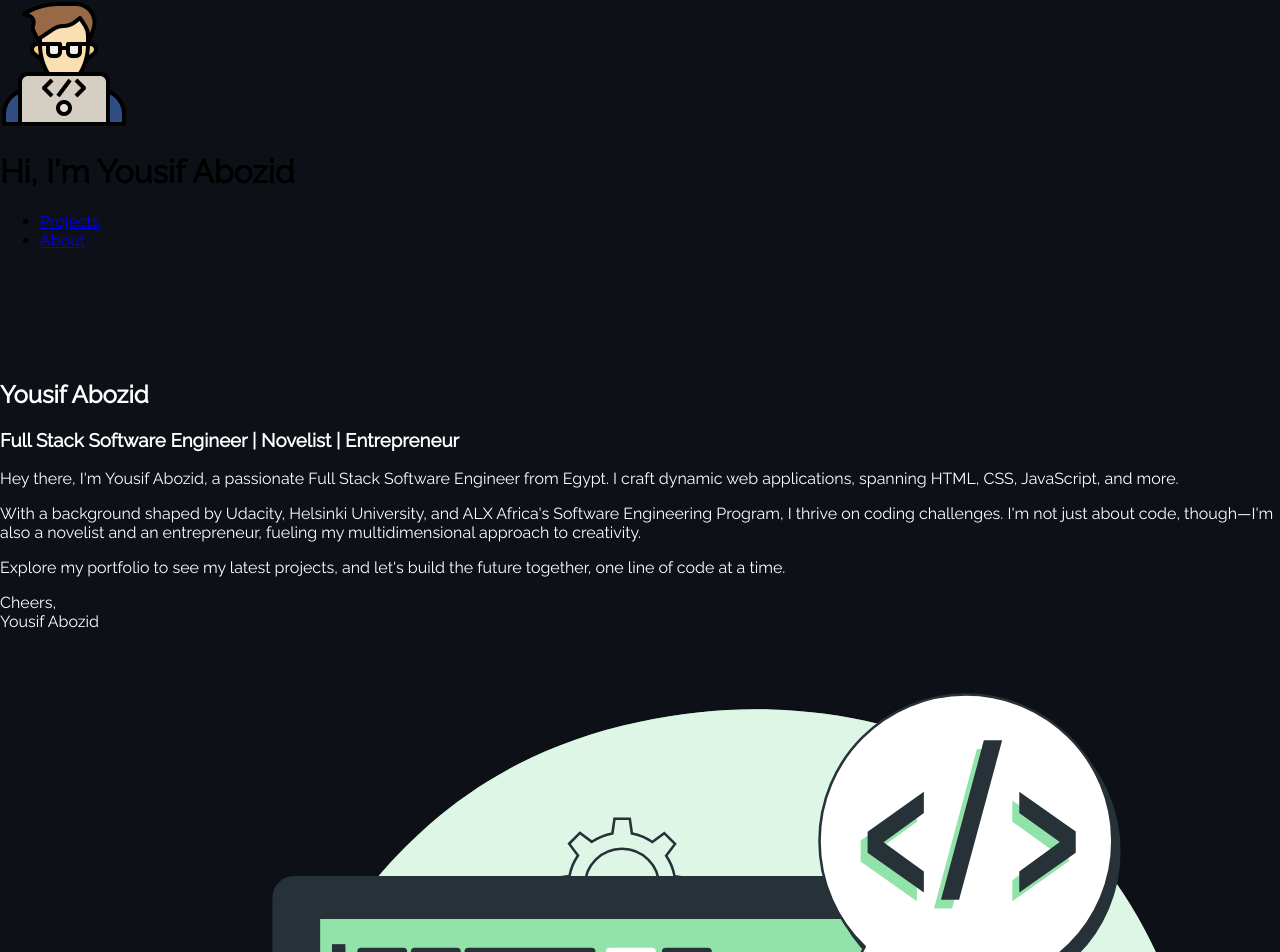
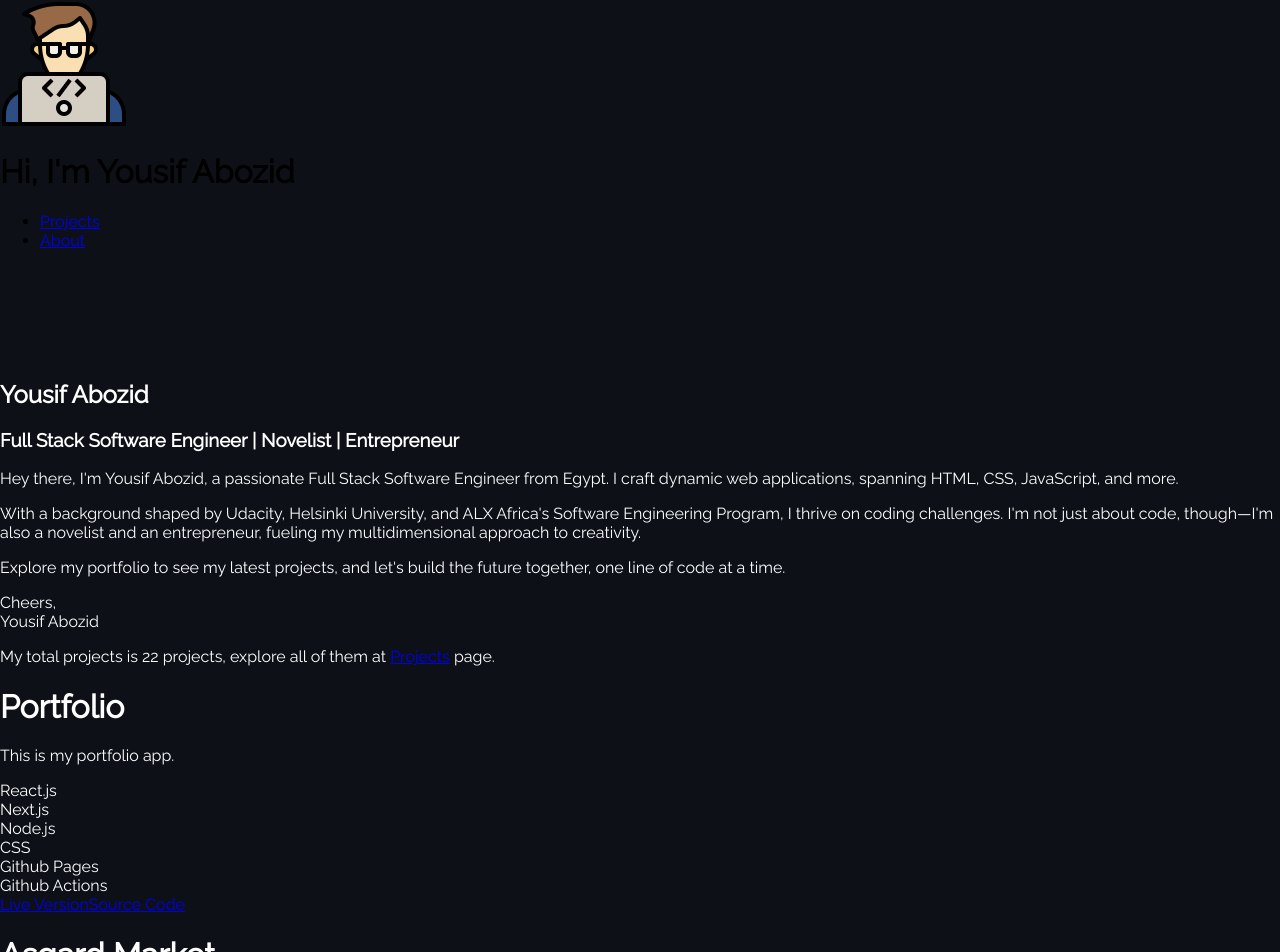
Before and after one commit to YousifAbozid/YousifAbozid.github.io, a Next.js app: page / in a window 1280 px wide. Shown: the top 952 px of the page. Built offline with nearby package versions, Linux system fonts and the light colour scheme.

Commit message:
add projects section

```diff
--- a/app/page.js
+++ b/app/page.js
@@ -1,5 +1,6 @@
 import Bio from '@/components/Bio'
 import Footer from '@/components/Footer'
+import ProjectsSection from '@/components/ProjectsSection'
 
 /**
  * Renders the Home component.
@@ -10,6 +11,7 @@ export default function Home() {
   return (
     <div className="container">
       <Bio />
+      <ProjectsSection />
       <Footer />
     </div>
   )
--- /dev/null
+++ b/components/ProjectsSection.js
@@ -0,0 +1,40 @@
+import projectsArray from '@/projectsArray'
+import Link from 'next/link'
+
+const ProjectsSection = () => {
+  return (
+    <div className="projects_section">
+      <p>
+        My total projects is {projectsArray.length} projects, explore all of them at{' '}
+        <Link href="/projects">Projects</Link> page.
+      </p>
+      {projectsArray.slice(0, 4).map((project) => (
+        <div className="project_section" key={project.name}>
+          <h1>{project.name}</h1>
+          <p>{project.description}</p>
+          <div className="tools_section">
+            {project.tools.map((tool) => (
+              <div>{tool}</div>
+            ))}
+          </div>
+          {project.live ? (
+            <>
+              <Link href={project.live} target="_blank">
+                Live Version
+              </Link>
+              <Link href={project.source} target="_blank">
+                Source Code
+              </Link>
+            </>
+          ) : (
+            <Link href={project.source} target="_blank">
+              Source Code
+            </Link>
+          )}
+        </div>
+      ))}
+    </div>
+  )
+}
+
+export default ProjectsSection
--- a/styles/globals.css
+++ b/styles/globals.css
@@ -25,3 +25,4 @@ body {
 @import url('./bio.css');
 @import url('./footer.css');
 @import url('./projects.css');
+@import url('./projectsSection.css');
--- /dev/null
+++ b/styles/projectsSection.css
@@ -0,0 +1,105 @@
+.projects_section {
+  display: flex;
+  justify-content: center;
+  align-items: center;
+  flex-direction: column;
+  width: 100%;
+  margin: 20px auto;
+  gap: 20px;
+}
+
+.projects_section p {
+  margin: 0;
+  padding: 10px;
+  text-transform: capitalize;
+  color: crimson;
+  font-size: 22px;
+  text-align: center;
+}
+
+.projects_section p a {
+  text-decoration: none;
+  cursor: pointer;
+  color: coral;
+  font-weight: 500;
+  border: #fff solid 1px;
+  border-radius: 5px;
+  padding: 10px;
+  transition: all 0.3s ease;
+}
+
+.projects_section p a:hover {
+  background-color: coral;
+  color: #000;
+}
+
+.projects_section .project_section {
+  display: flex;
+  flex-direction: column;
+  justify-content: center;
+  align-items: center;
+  padding: 20px;
+  width: 50%;
+  border-radius: 10px;
+  background-color: #0d1117;
+  box-shadow: 2px 2px 2px crimson, -2px -2px 2px crimson;
+}
+
+.projects_section .project_section h1 {
+  margin: 0 auto;
+  padding: 0;
+  text-align: center;
+  text-transform: capitalize;
+  color: coral;
+  font-size: 25px;
+}
+
+.projects_section .project_section p {
+  margin: 0;
+  padding: 10px;
+  text-align: flex-start;
+  text-transform: capitalize;
+  color: cyan;
+  font-size: 18px;
+}
+
+.projects_section .project_section .tools_section {
+  display: flex;
+  justify-content: flex-start;
+  align-items: center;
+  flex-wrap: wrap;
+  gap: 10px;
+  margin: 5px;
+}
+
+.projects_section .project_section .tools_section div {
+  border-radius: 5px;
+  color: #000;
+  background-color: coral;
+  padding: 5px;
+  text-transform: capitalize;
+  font-size: 18px;
+  text-align: center;
+}
+
+.projects_section .project_section a {
+  color: coral;
+  padding: 10px;
+  margin-top: 10px;
+  width: 30%;
+  font-size: 18px;
+  font-weight: 600;
+  text-align: center;
+  text-transform: capitalize;
+  cursor: pointer;
+  border-radius: 5px;
+  border: coral solid 1px;
+  text-decoration: none;
+  transition: all 0.3s ease;
+}
+
+.projects_section .project_section a:hover {
+  background-color: coral;
+  color: #000;
+  transition: all 0.3s ease;
+}
```
